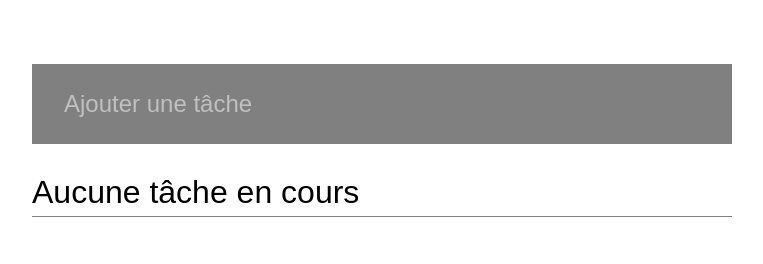
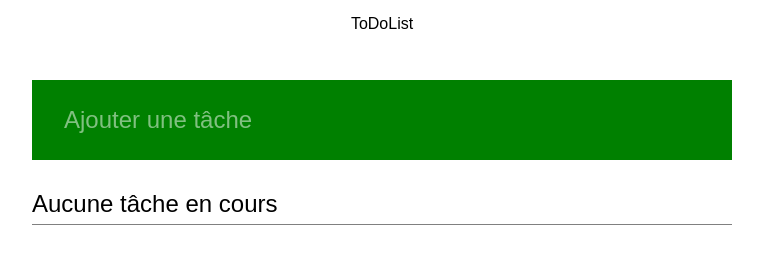
Before and after one commit to PiMa31/todoList, a React app: page / in a window 1280 px wide. Shown: the whole page, without its empty margins (258-1021 px from the left). Built offline with nearby package versions, Linux system fonts and the light colour scheme.

Commit message:
upgrade revealbase

```diff
--- a/src/components/App/index.js
+++ b/src/components/App/index.js
@@ -94,6 +94,7 @@ class App extends React.Component {
 
     return (
       <div className="app">
+      <h1>ToDoList</h1>
         <Form
           newTaskLabel={newTaskLabel}
           setNewTaskLabel={this.setNewTaskLabel}
--- a/src/components/App/styles.scss
+++ b/src/components/App/styles.scss
@@ -3,3 +3,6 @@
   margin: 1em auto;
 
 }
+h1 {
+  text-align: center;
+}
--- a/src/components/Counter/counter.scss
+++ b/src/components/Counter/counter.scss
@@ -2,6 +2,6 @@
   margin-top: 2rem;
   padding:0 0 0.5rem 0;
   color: black;
-  font-size:2rem;
+  font-size:1.5rem;
   border-bottom: solid 1px grey;
 }
--- a/src/components/Form/form.scss
+++ b/src/components/Form/form.scss
@@ -1,6 +1,6 @@
 .form {
   &__input {
-    background-color: grey;
+    background-color: green;
     border: none;
     box-shadow: 25px rgba(0,0,0,.1);
     color: white;
```
